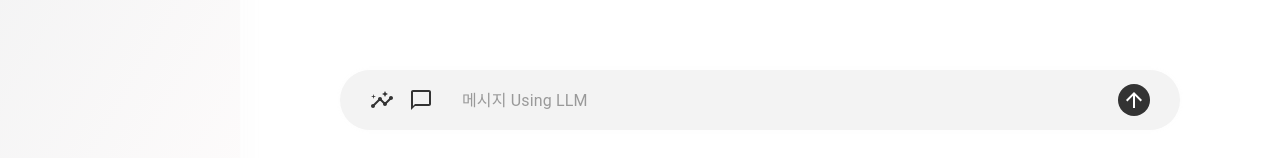
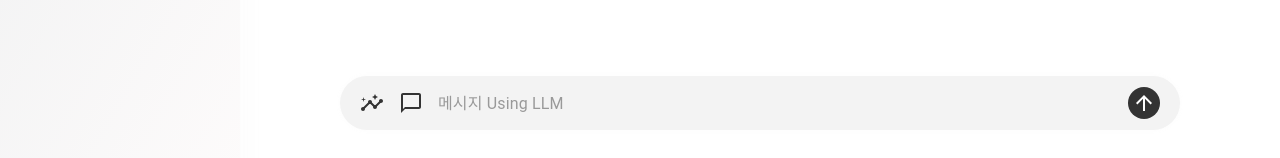
Before and after one commit to uds-rnd/udap-llm, a React (Create React App) app in the folder front/: page /home in a window 1280 px wide. Shown: the part 620-778 px from the top of the page. Built offline with nearby package versions, Linux system fonts and the light colour scheme; a web font is replaced by a local one.

Commit message:
modify design of scrollbar and PromptInput padding

```diff
--- a/front/src/components/chats/PromptInput.tsx
+++ b/front/src/components/chats/PromptInput.tsx
@@ -17,17 +17,19 @@ const ContentWrapper = styled('div')(() => ({
     backgroundColor: '#F3F3F3',
     boxShadow: '0 0 5px rgba(200, 200, 200, 0.05)',
     width: '100%',
-    minHeight: '60px',
+    minHeight: '40px',
+    paddingTop: '7px',
+    paddingBottom: '7px',
     height: 'fit-content',
-    borderRadius: '30px',
+    borderRadius: '35px',
     display: 'flex',
     flexDirection: 'row',
     alignItems: 'end',
     '.left-button': {
-      height: '60px',
+      height: '40px',
       display: 'flex',
       alignItems: 'center',
-      marginLeft: '30px',
+      marginLeft: '20px',
       color: '#333',
       '.each-button': {
         fontSize: '1.8rem',
@@ -37,10 +39,10 @@ const ContentWrapper = styled('div')(() => ({
       },
     },
     '.right-button': {
-      height: '60px',
+      height: '40px',
       display: 'flex',
       alignItems: 'center',
-      marginRight: '30px',
+      marginRight: '20px',
       color: '#FFF',
       '.button-cropper': {
         width: '2rem',
@@ -106,8 +108,10 @@ export default function PromptInput(props: any) {
             style: {
               border: 'none',
               maxHeight: '300px',
-              minHeight: '60px',
-              overflow: 'scroll',
+              minHeight: '40px',
+              overflowY: 'scroll',
+              overflowX: 'hidden',
+              padding: 0,
             },
           }}
           sx={{
--- a/front/src/index.css
+++ b/front/src/index.css
@@ -7,3 +7,24 @@ body {
 html {
     font-family: "NanumSquare";
 }
+
+iframe#webpack-dev-server-client-overlay{display:none!important}
+
+::-webkit-scrollbar {
+    width: 7px;
+    height: 7px;
+  }
+
+  ::-webkit-scrollbar-track {
+    background-color: transparent;
+    margin-left: 40px;
+  }
+
+  ::-webkit-scrollbar-thumb {
+    background-color: lightgray;
+    border-radius: 5px;
+  }
+
+  ::-webkit-scrollbar-corner {
+    background-color: transparent;
+}
```
